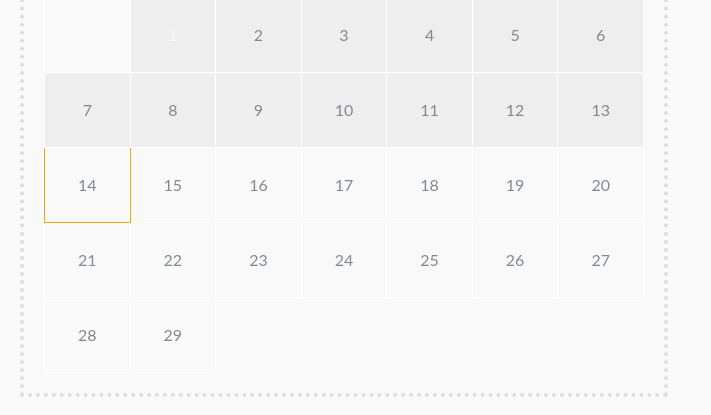
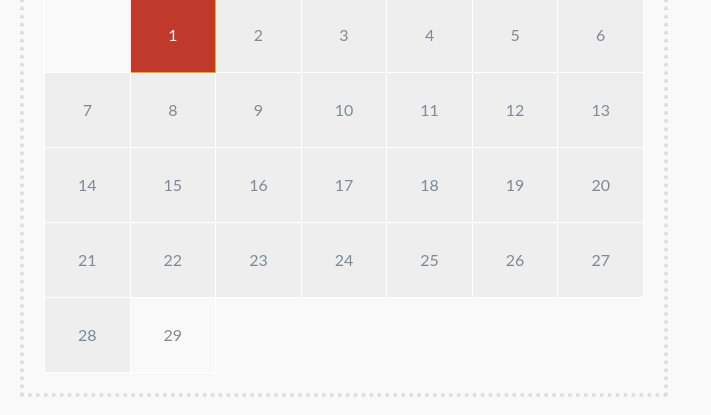
Before and after one commit to chenjiaj/RgCalender, a plain HTML site: page index.html in a window 1280 px wide. Shown: the part 234-649 px from the top of the page, without its empty margins (0-711 px from the left). Drawn offline with Linux system fonts and the light colour scheme.

Commit message:
修改例子

```diff
--- a/index.html
+++ b/index.html
@@ -31,8 +31,8 @@
 		    var calendar = new RgCalendar({
 		        /*startTime:startTime,
 		        endTime:endTime,*/
-		        startTime:'2016-02-14',
-                endTime:'2016-04-10',
+		        startTime:startTime,
+                endTime:endTime,
 		        isExtended:false,
 		        showSTAll:true,
 		        isfocus:true,
@@ -44,8 +44,8 @@
 
 		    var calendar1 = new RgCalendar({
 		    	isExtended:true,
-		        startTime:'2015-11-3',
-		        endTime:'2016-02-1',
+		        startTime:startTime,
+		        endTime:endTime,
 		        showSTAll:true,
 		        isfocus:true,
 		        focusTime:endTime,
```
